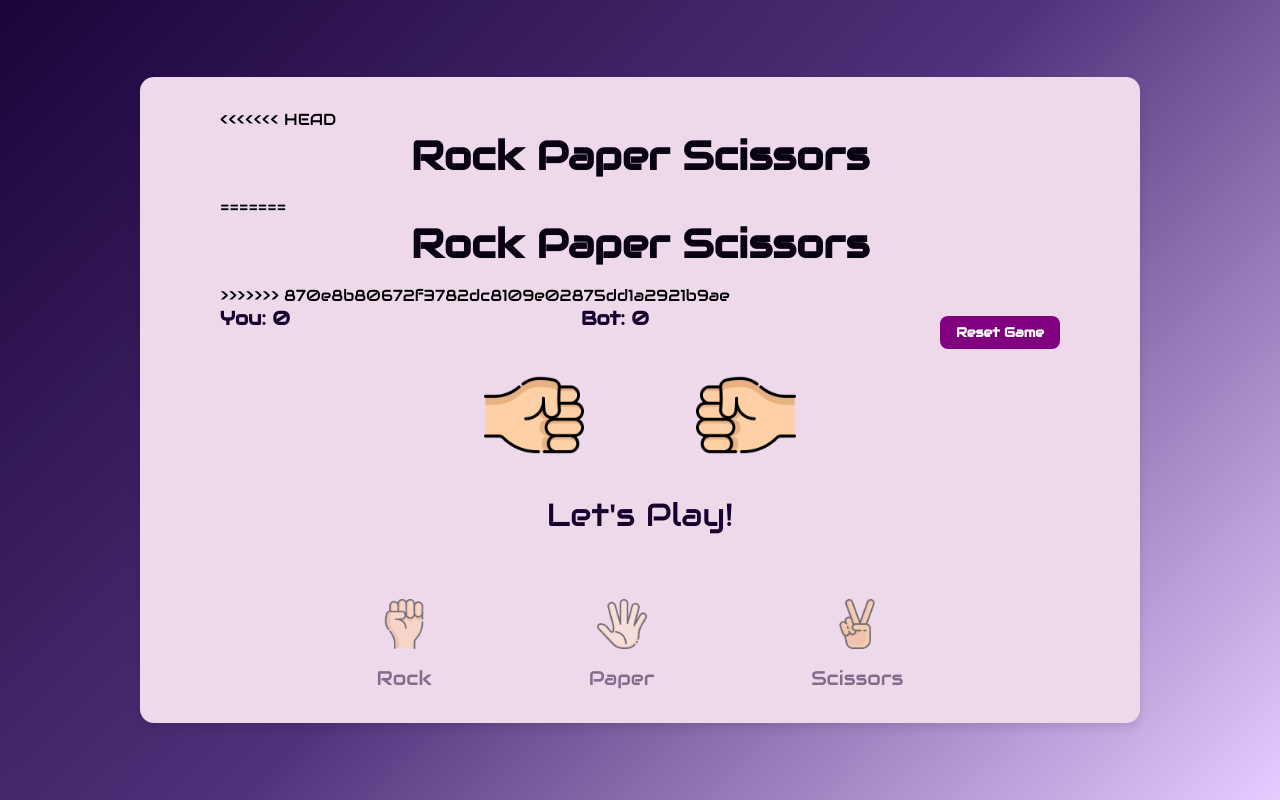
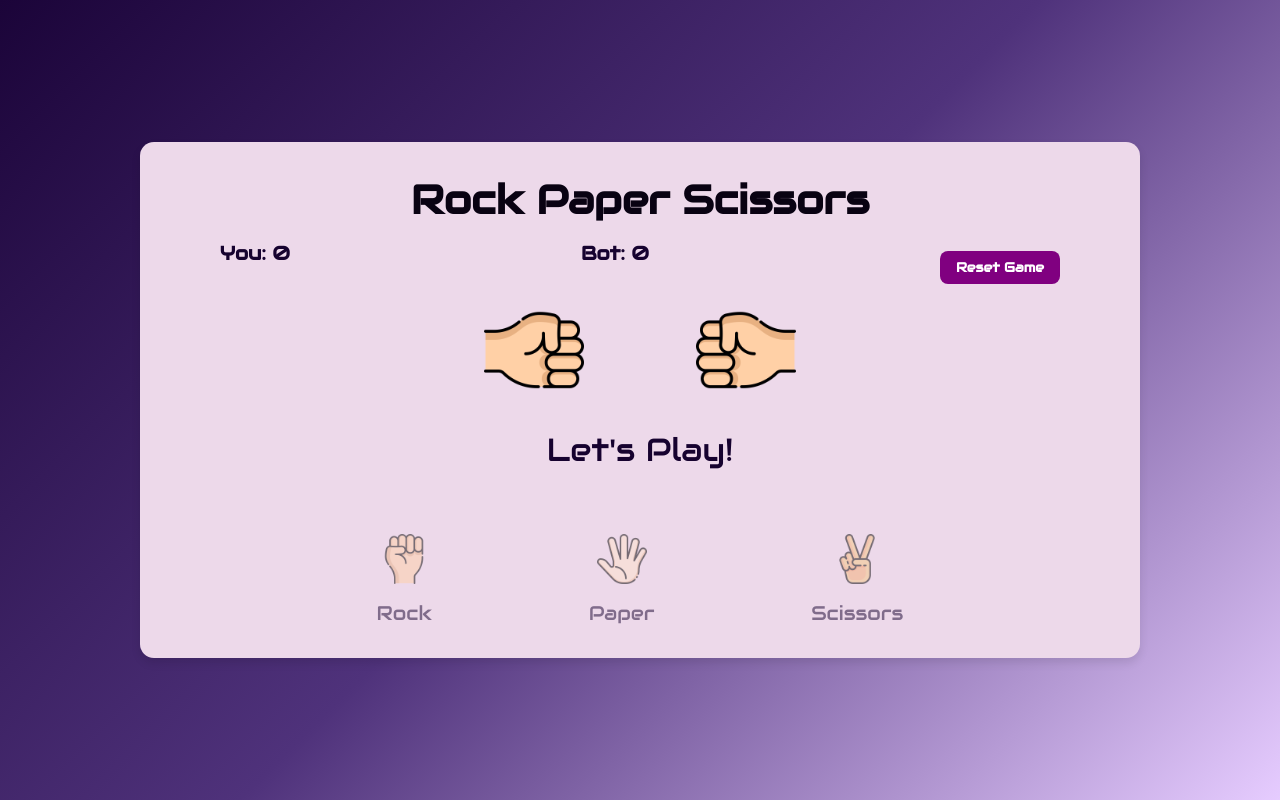
Before and after one commit to Mathuwanthi/Rock_Paper_Scissors_Game, a plain HTML site: page index.html in a window 1280 px wide. Drawn offline with Linux system fonts and the light colour scheme.

```diff
--- a/index.html
+++ b/index.html
@@ -11,12 +11,7 @@
 
 <body>
     <section class="container">
-<<<<<<< HEAD
-        <h1 class="game-title">Rock Paper Scissors</h1>
-
-=======
     <h1 class="game-title">Rock Paper Scissors</h1>
->>>>>>> 870e8b80672f3782dc8109e02875dd1a2921b9ae
         <div class="scoreboard">
             <p>You: <span id="userScore">0</span></p>
             <p>Bot: <span id="botScore">0</span></p>
```
